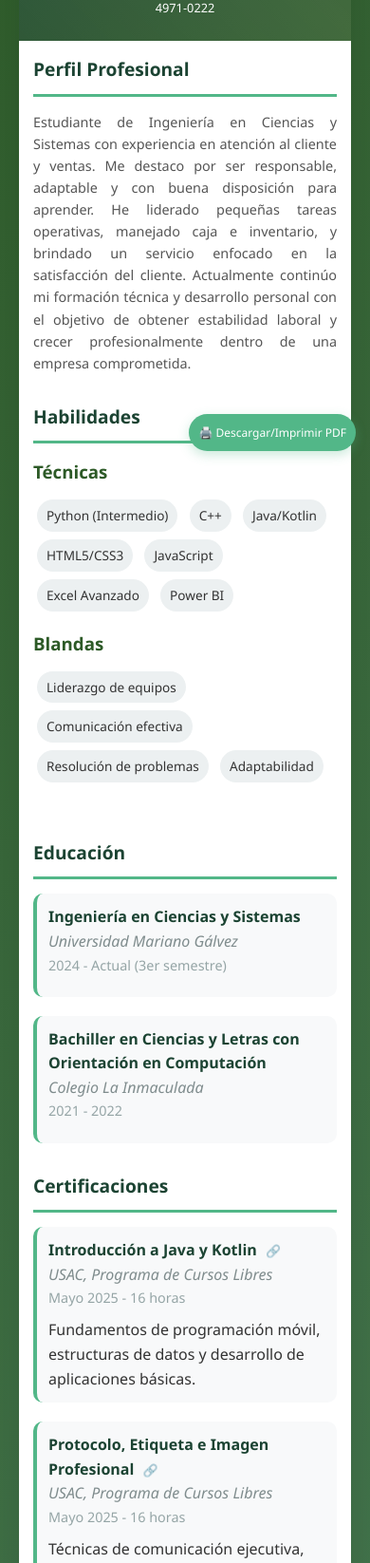
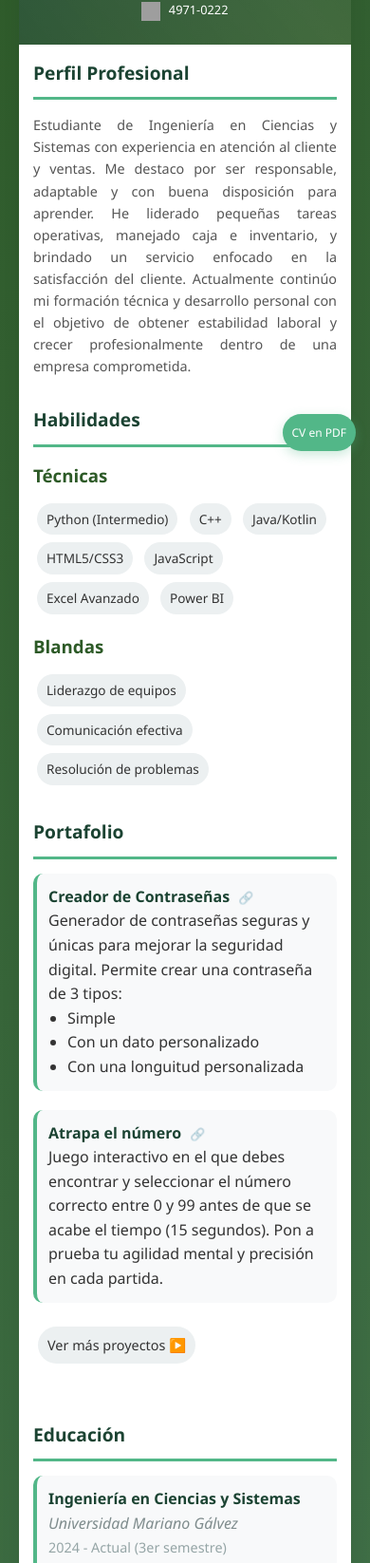
Before and after one commit to Rod-Rod-Rod/Rod-Rod-Rod, a plain HTML site: page index.html in a window 390 px wide. Shown: the part 354-2000 px from the top of the page at 95% size. Drawn offline with Linux system fonts and the light colour scheme; grey boxes are pictures that could not be loaded.

Commit message:
ACTUALIZACION DEL INDEX Y CSS

```diff
--- a/index.html
+++ b/index.html
@@ -3,7 +3,7 @@
 <head>
     <meta charset="UTF-8">
     <meta name="viewport" content="width=device-width, initial-scale=1.0">
-    <title>CV - Rodrigo Andrés Yalibat Del Cid</title>
+    <title>Rodrigo Del Cid</title>
     <link rel="stylesheet" href="styles.css">
 </head>
 <body>
@@ -16,13 +16,22 @@
             <p class="title">Estudiante de Ingeniería en Ciencias y Sistemas</p>
             <div class="contact-info">
                 <div class="contact-item">
-                    <span title="Vivienda">Santa Cruz Verapaz, Alta Verapaz, Guatemala</span>
+                    <span title="Vivienda">
+                        <img src="https://cdn-icons-png.flaticon.com/256/10061/10061367.png" alt="location icon" class="icon">
+                        Santa Cruz Verapaz, Alta Verapaz, Guatemala
+                    </span>
                 </div>
                 <div class="contact-item">
-                    <span title="Correo">contactoraydc@gmail.com</span>
+                    <span title="Correo">
+                        <img src="https://images.icon-icons.com/1826/PNG/512/4202011emailgmaillogomailsocialsocialmedia-115677_115624.png" alt="email icon" class="icon">
+                        contactoraydc@gmail.com
+                    </span>
                 </div>
                 <div class="contact-item">
-                    <span title="Celular">4971-0222</span>
+                    <span title="Celular">
+                        <img src="https://marketplace.canva.com/upyr4/MAFN-yupyr4/1/tl/canva-phone-icon-MAFN-yupyr4.png" alt="email icon" class="icon">
+                        4971-0222
+                    </span>
                 </div>
             </div>
         </header>
@@ -59,9 +68,45 @@
                             <div class="skill-item">Liderazgo de equipos</div>
                             <div class="skill-item">Comunicación efectiva</div>
                             <div class="skill-item">Resolución de problemas</div>
-                            <div class="skill-item">Adaptabilidad</div>
+
                         </div>
                     </div>
+                </section>
+
+                <section class="section">
+                    <h2>Portafolio</h2>
+                    <div class="repository-item">
+                        <div class="repo-title">
+                            <div class="job-title">
+                            <a href="https://rod-rod-rod.github.io/contragenerator/index.html" target="_blank" class="cert-link">
+                                Creador de Contraseñas
+                            </a>
+                        </div>
+                            <p>Generador de contraseñas seguras y únicas para mejorar la seguridad digital. Permite crear una contraseña de 3 tipos:</p>
+                            <ul>
+                                <li>Simple</li>
+                                <li>Con un dato personalizado</li>
+                                <li>Con una longuitud personalizada</li>
+                            </ul>
+                        </div>
+                    </div>
+                    <div class="repository-item">
+                        <div class="repo-title">
+                            <div class="job-title">
+                            <a href="https://rod-rod-rod.github.io/atrapanumero/" target="_blank" class="cert-link">
+                                Atrapa el número
+                            </a>
+                        </div>
+                            <p>
+                                Juego interactivo en el que debes encontrar y seleccionar el
+                                número correcto entre 0 y 99 antes de que se acabe el tiempo (15 segundos).
+                                Pon a prueba tu agilidad mental y precisión en cada partida.
+                            </p>
+                        </div>
+                    </div>
+                    <a href="portafolio.html" class="more-projects-link">
+                        <div class="more-proyects">Ver más proyectos ▶️</div>
+                    </a>
                 </section>
             </div>
 
@@ -122,7 +167,6 @@
                     <div class="additional-info">
                         <div class="info-grid">
                             <div class="info-item">
-                                <span>🌐</span>
                                 <div>
                                     <strong>Idiomas:</strong><br>
                                     Español (nativo)<br>
@@ -130,25 +174,10 @@
                                 </div>
                             </div>
                             <div class="info-item">
-                                <span>⏰</span>
                                 <div>
                                     <strong>Disponibilidad:</strong><br>
                                     Full-time<br>
                                     (excepto sábados)
-                                </div>
-                            </div>
-                            <div class="info-item">
-                                <span>🚌</span>
-                                <div>
-                                    <strong>Transporte:</strong><br>
-                                    Público
-                                </div>
-                            </div>
-                            <div class="info-item">
-                                <span>📋</span>
-                                <div>
-                                    <strong>Referencias:</strong><br>
-                                    Disponibles a solicitud
                                 </div>
                             </div>
                         </div>
@@ -162,7 +191,7 @@
         </main>
     </div>
     <a class="print-btn" title="Imprimir CV" href="https://drive.google.com/file/d/1ExZgrCTI3mT3Se2-9LdtxCcNkuKma2M-/view?usp=sharing" target="_blank">
-        🖨️ Descargar/Imprimir PDF
+        CV en PDF
     </a>
     <script src="script.js"></script>
 </body>
--- a/styles.css
+++ b/styles.css
@@ -13,7 +13,6 @@ body {
     padding: 20px;
 }
 
-/* Indicador de dispositivo */
 .device-indicator {
     position: fixed;
     top: 20px;
@@ -29,8 +28,19 @@ body {
     font-size: 0.8em;
 }
 
+ul {
+    padding-left: 20px;
+}
+
+.icon {
+    width: 20px;
+    height: 20px;
+    vertical-align: middle;
+    margin-right: 5px;
+}
+
 .container {
-    max-width: 1000px;
+    max-width: 1200px;
     margin: 0 auto;
     background: white;
     border-radius: 20px;
@@ -92,15 +102,14 @@ body {
 }
 
 .name {
-    font-size: 2.5em;
-    font-weight: 300;
+    font-size: 3px;
+    font-weight: 400;
     margin-bottom: 10px;
     z-index: 1;
-    position: relative;
 }
 
 .title {
-    font-size: 1.2em;
+    font-size: 1.65em;
     opacity: 0.9;
     margin-bottom: 20px;
     z-index: 1;
@@ -171,7 +180,7 @@ body {
     width: 100%;
 }
 
-.experience-item, .education-item, .certification-item {
+.experience-item, .education-item, .certification-item, .repository-item{
     margin-bottom: 25px;
     padding: 20px;
     background: #f8f9fa;
@@ -181,7 +190,7 @@ body {
     cursor: pointer;
 }
 
-.experience-item:hover, .education-item:hover, .certification-item:hover {
+.experience-item:hover, .education-item:hover, .certification-item:hover, .repository-item:hover {
     transform: translateX(5px);
     box-shadow: 0 5px 15px rgba(0,0,0,0.1);
     border-left-color: #2d5a27;
@@ -208,9 +217,9 @@ body {
 }
 
 .cert-link::after {
-    content: ' 🔗';
+    content: '🔗';
     font-size: 0.8em;
-    opacity: 0.7;
+    opacity: 0.5;
     margin-left: 5px;
 }
 
@@ -240,7 +249,7 @@ body {
     margin-bottom: 10px;
 }
 
-.skill-item {
+.skill-item{
     background: #ecf0f1;
     padding: 8px 12px;
     border-radius: 20px;
@@ -250,7 +259,25 @@ body {
     transition: all 0.3s ease;
 }
 
-.skill-item:hover {
+.more-proyects{
+    background: #ecf0f1;
+    padding: 8px 10px;
+    border-radius: 20px;
+    display: inline-block;
+    margin: 5px;
+    font-size: 0.9em;
+    transition: all 0.3s ease;
+    text-decoration: none;
+    color: #333;
+}
+
+.skill-item:hover{
+    background: #52b788;
+    color: white;
+    transform: scale(1.05);
+}
+
+.more-proyects:hover {
     background: #52b788;
     color: white;
     transform: scale(1.05);
@@ -445,7 +472,7 @@ body {
         margin-bottom: 15px;
     }
 
-    .experience-item, .education-item, .certification-item {
+    .experience-item, .education-item, .certification-item, .repository-item {
         padding: 15px;
         margin-bottom: 20px;
     }
@@ -525,7 +552,7 @@ body {
         padding: 15px;
     }
 
-    .experience-item, .education-item, .certification-item {
+    .experience-item, .education-item, .certification-item, .repository-item {
         padding: 12px;
     }
 }
```
